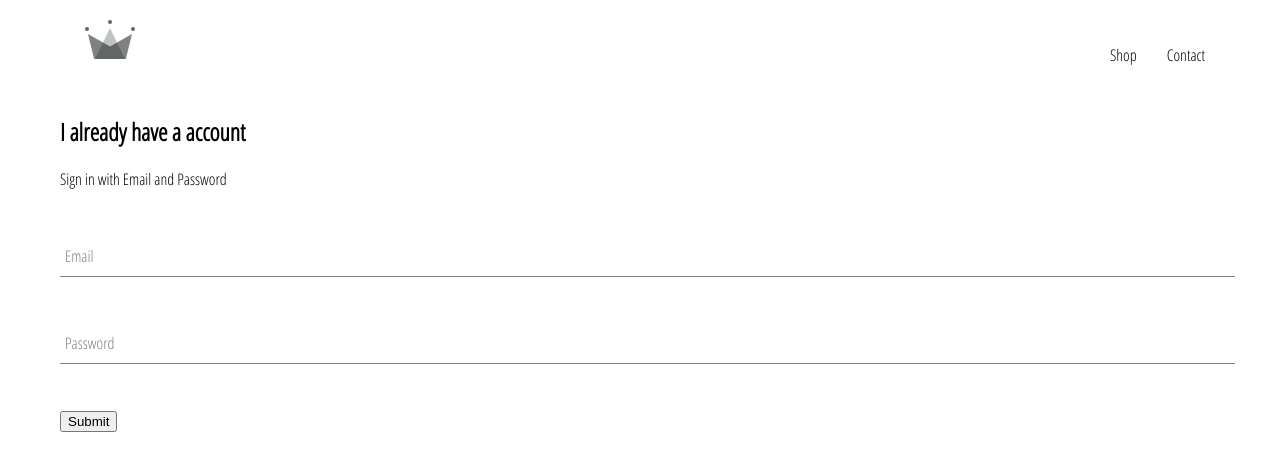
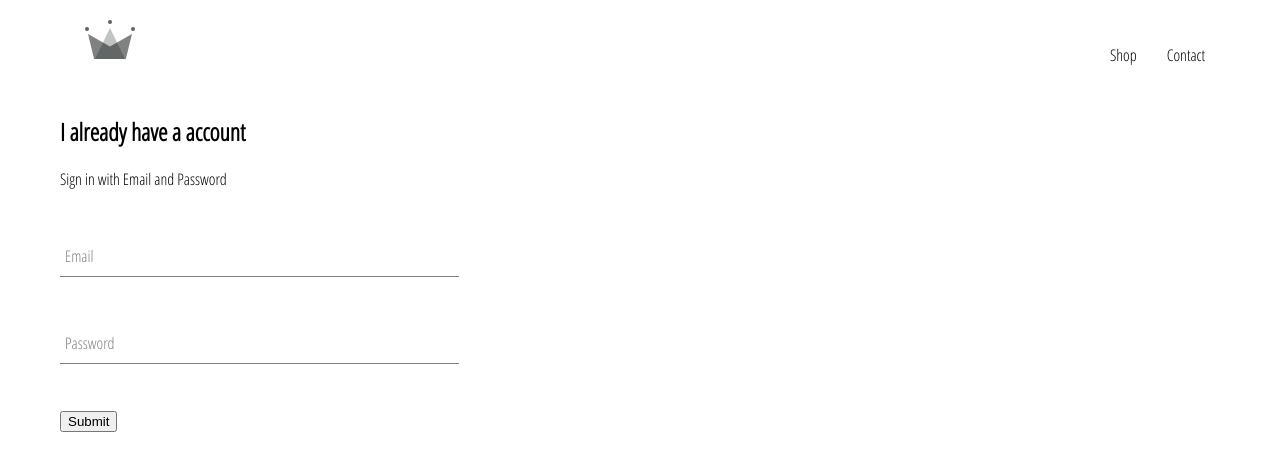
Before and after one commit to Randeep-Rana-au8/ecomm, a React (Create React App) app: page /login in a window 1280 px wide. Shown: the top 470 px of the page. Built offline with nearby package versions, Linux system fonts and the light colour scheme.

Commit message:
modified sign in page added some stylings

```diff
--- a/src/components/input-forms/FormInput.jsx
+++ b/src/components/input-forms/FormInput.jsx
@@ -1,4 +1,5 @@
 import React from "react";
+import "./FormInput.scss";
 
 const FormInput = ({ handleChange, label, ...otherProps }) => {
   return (
--- a/src/components/input-forms/FormInput.scss
+++ b/src/components/input-forms/FormInput.scss
@@ -1,3 +1,20 @@
+$sub-color: grey;
+$main-color: black;
+
+@mixin shrinkLabel {
+  top: -14px;
+  font-size: 12px;
+  color: $main-color;
+}
+$sub-color: grey;
+$main-color: black;
+
+@mixin shrinkLabel {
+  top: -14px;
+  font-size: 12px;
+  color: $main-color;
+}
+
 .group {
   position: relative;
   margin: 45px 0;
--- a/src/components/sign-in/SignIn.jsx
+++ b/src/components/sign-in/SignIn.jsx
@@ -25,7 +25,7 @@ class SignIn extends Component {
   };
   render() {
     return (
-      <div>
+      <div className="sign-in">
         <h2>I already have a account</h2>
         <span>Sign in with Email and Password</span>
         <form onSubmit={this.handleSubmit}>
@@ -47,7 +47,7 @@ class SignIn extends Component {
             required
           />
 
-          <input type="submit" />
+          <input type="submit" value="Submit" />
         </form>
       </div>
     );
--- a/src/components/sign-in/SignIn.scss
+++ b/src/components/sign-in/SignIn.scss
@@ -1,62 +1,3 @@
-$sub-color: grey;
-$main-color: black;
-
-@mixin shrinkLabel {
-  top: -14px;
-  font-size: 12px;
-  color: $main-color;
+.sign-in {
+  width: 30vw;
 }
-$sub-color: grey;
-$main-color: black;
-
-@mixin shrinkLabel {
-  top: -14px;
-  font-size: 12px;
-  color: $main-color;
-}
-
-.group {
-  position: relative;
-  margin: 45px 0;
-
-  .form-input {
-    background: none;
-    background-color: white;
-    color: $sub-color;
-    font-size: 18px;
-    padding: 10px 10px 10px 5px;
-    display: block;
-    width: 100%;
-    border: none;
-    border-radius: 0;
-    border-bottom: 1px solid $sub-color;
-    margin: 25px 0;
-
-    &:focus {
-      outline: none;
-    }
-
-    &:focus ~ .form-input-label {
-      @include shrinkLabel();
-    }
-  }
-
-  input[type="password"] {
-    letter-spacing: 0.3em;
-  }
-
-  .form-input-label {
-    color: $sub-color;
-    font-size: 16px;
-    font-weight: normal;
-    position: absolute;
-    pointer-events: none;
-    left: 5px;
-    top: 10px;
-    transition: 300ms ease all;
-
-    &.shrink {
-      @include shrinkLabel();
-    }
-  }
-}
--- a/src/index.css
+++ b/src/index.css
@@ -1,5 +1,6 @@
 body {
   margin: 0;
+  /* font-size: 18px; */
   font-family: "Open Sans Condensed";
   -webkit-font-smoothing: antialiased;
   -moz-osx-font-smoothing: grayscale;
```
Also changed, not shown: src/pages/Homepage.scss (+0 -22 lines).
